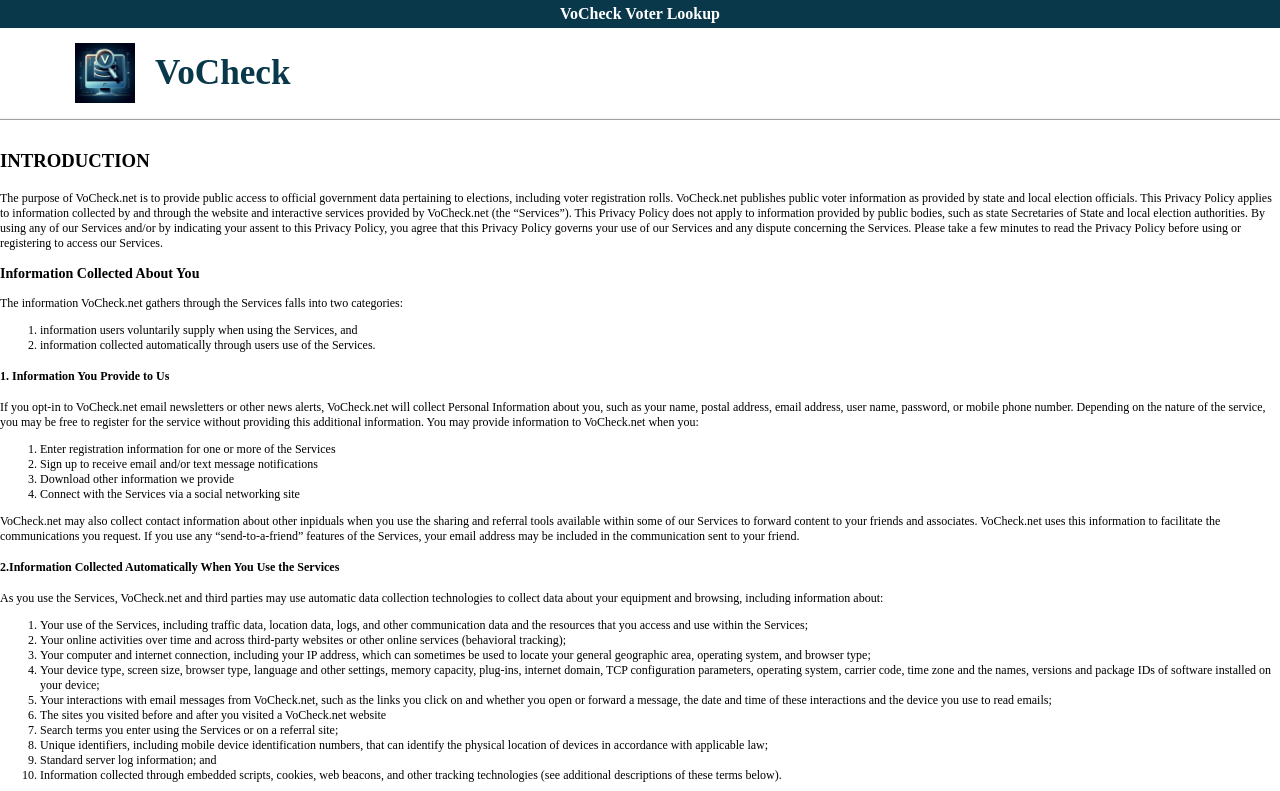
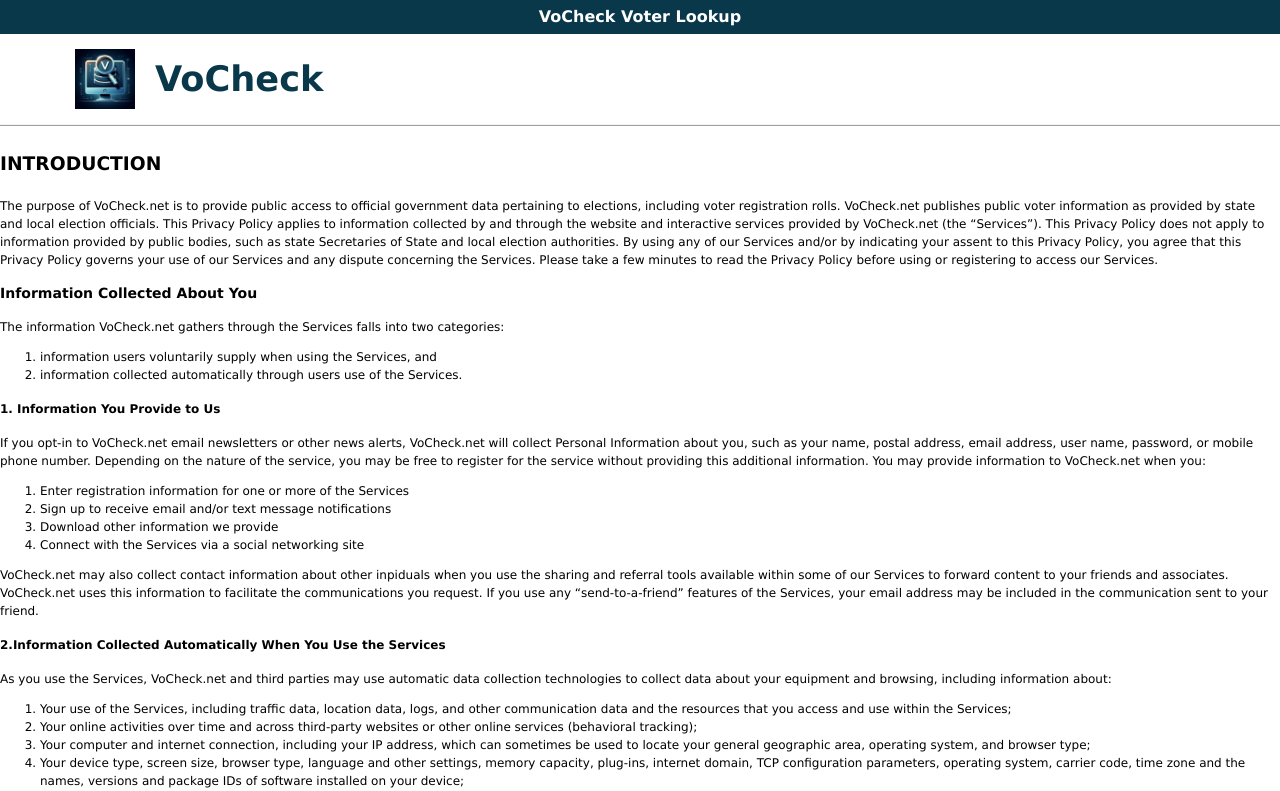
Before and after one commit to jddubbya/VoterAppMain, a React (Vite) app: page /privacy in a window 1280 px wide. Shown: the top 791 px of the page. Built offline with nearby package versions, Linux system fonts and the light colour scheme.

Commit message:
Update App.css

```diff
--- a/src/App.css
+++ b/src/App.css
@@ -1,5 +1,5 @@
 /*
-* CSS the BASE DOCUMENT, will affect everything */
+* CSS the BASE DOCUMENT, will affect everything
 */
 /*************** Begin ROOT Section *********************/
 :root {
@@ -30,6 +30,7 @@ header {
  margin-top: 0px;
  margin-bottom: 0px;
  text-align: center;
+ font-family: Verdana, Geneva, Tahoma, sans-serif;
 }
 
 .vocheckHeaderContainer {
@@ -122,6 +123,7 @@ ul {
   overflow: scroll;
   overflow-y: auto;
   overflow-x: hidden;
+  font-family: Verdana, Geneva, Tahoma, sans-serif;
 }
 
 /* The State/County DROP DOWN. */
@@ -180,11 +182,27 @@ ul {
 h1 {
   font-size: 2.2em;
   line-height: 1.1;
+  font-family: Verdana, Geneva, Tahoma, sans-serif;
 }
+
+h2 {
+  font-family: Verdana, Geneva, Tahoma, sans-serif;
+}
+
+h3 {
+  font-family: Verdana, Geneva, Tahoma, sans-serif;
+}
+
+h4 {
+  font-family: Verdana, Geneva, Tahoma, sans-serif;
+}
+
+
 
 /* ALL Paragraph Font size*/
 p {
   font-size: 0.75em;
+  font-family: Verdana, Geneva, Tahoma, sans-serif;
  /* line-height: 1.1; */
 }
 /****************** End Font Section ****************/
```
